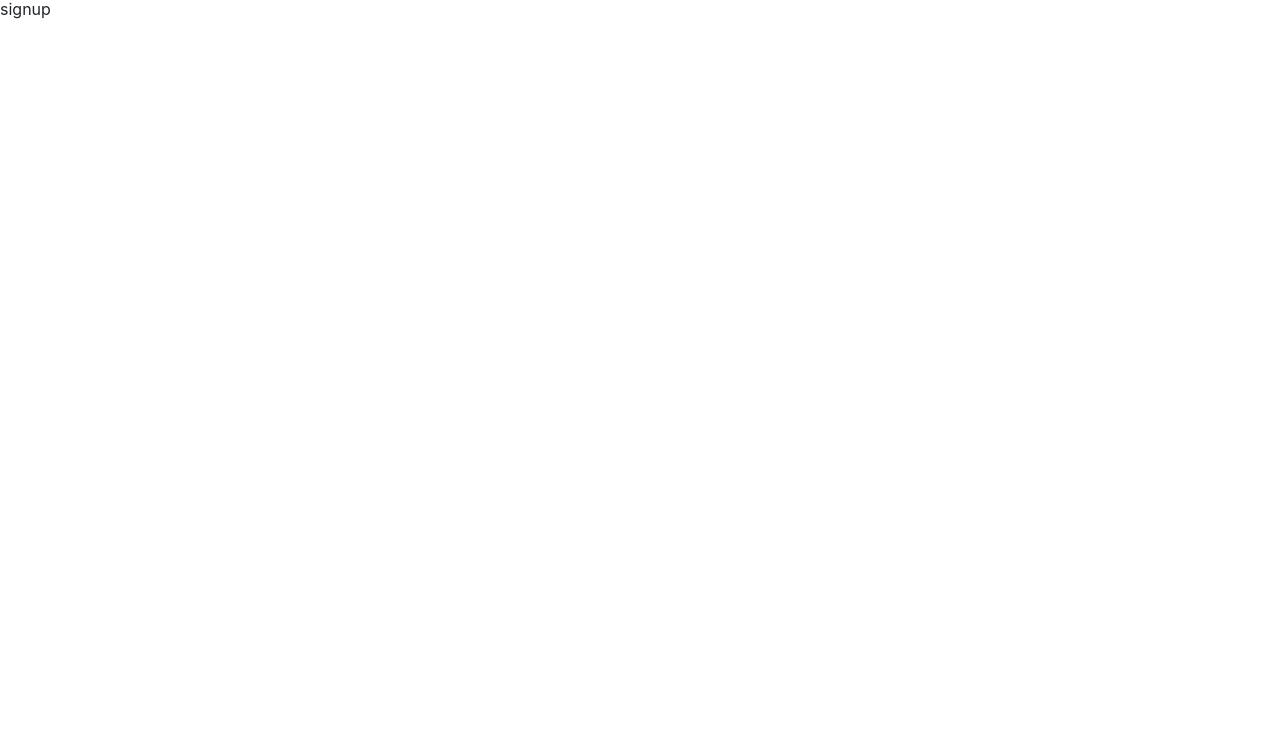
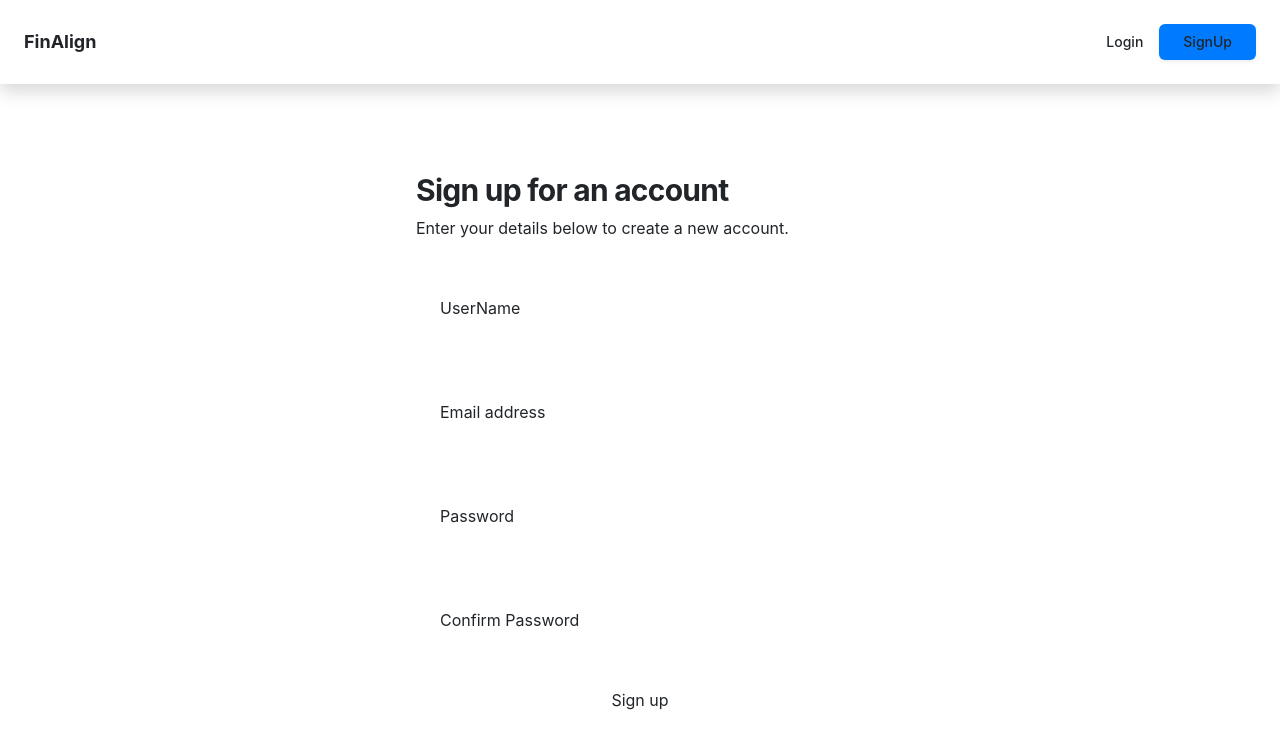
Before and after one commit to Prayas-35/FinAlign, a React (Create React App) app in the folder frontend/: page /signup in a window 1280 px wide. Shown: the top 748 px of the page. Built offline with nearby package versions, Linux system fonts and the light colour scheme.

Commit message:
authentication for signup done

```diff
--- a/frontend/src/pages/Authentication/LoginPage/LoginPage.jsx
+++ b/frontend/src/pages/Authentication/LoginPage/LoginPage.jsx
@@ -1,10 +1,84 @@
 import React from 'react'
 import './LoginPage.css'
+import { Link } from 'react-router-dom'
+import { useState } from 'react';
+import { useNavigate } from 'react-router-dom';
 const LoginPage = () => {
+  const [formData, setFormData] = useState({
+    email: '',
+    password: '',
+  });
+  const navigate = useNavigate();
+
+  const handleSubmit = async (e) => {
+    e.preventDefault();
+
+    try {
+      const response = await fetch('http://localhost:5000/auth/login', {
+        method: 'POST',
+        headers: {
+          'Content-Type': 'application/json',
+        },
+        body: JSON.stringify({
+          email: formData.email,
+          password: formData.password, // Assuming the backend expects these fields
+        }),
+      });
+
+      if (response.ok) {
+        // Redirect to homepage or dashboard if response is okay
+        navigate('/'); // Adjust the path as needed
+      } else {
+        // Handle errors or invalid responses
+        alert("Login failed.");
+      }
+    } catch (error) {
+      console.error('Error:', error);
+      alert("An error occurred. Please try again.");
+    }
+  };
+
+
   return (
-    <div>
-      <h1>login</h1>
-    </div>
+
+      <div className="flex min-h-[100dvh] flex-col">
+<header className="flex items-center justify-between px-6 py-4 bg-background shadow">
+        <Link to='/' className="text-lg font-bold" prefetch={false}>
+        <a>FinAlign</a>
+        </Link>
+        <div className="flex items-center gap-4">
+          <Link to='/login' className="text-sm font-medium hover:underline underline-offset-4" prefetch={false}>
+            Login
+          </Link>
+          <Link
+            to='/signup'
+            className="inline-flex items-center justify-center rounded-md bg-primary px-4 py-2 text-sm font-medium text-primary-foreground shadow-sm transition-colors hover:bg-primary/90 focus:outline-none focus:ring-2 focus:ring-primary focus:ring-offset-2"
+            prefetch={false}
+          >
+            <a>SignUp</a>
+          </Link>
+        </div>
+      </header>
+      <main className="flex-1 flex items-center justify-center px-4 py-12 sm:px-6 lg:px-8">
+      <div className="space-y-4">
+            <h1 className="text-3xl font-bold">Login</h1>
+            <p className="text-muted-foreground">Sign in to your account to continue.</p>
+            <form className="space-y-4" onSubmit={handleSubmit}>
+              <div className="space-y-1">
+
+                <label htmlFor="email"  className='p-4'>Email</label>
+                <input id="email" type="email" placeholder="john@example.com"  name='email'/>
+              </div>
+              <div className="space-y-1">
+                <label htmlFor="password"  className='p-4'>Password</label>
+                <input id="password" type="password" name='password' />
+              </div>
+              <button className="w-full">Login</button>
+            </form>
+          </div>
+          </main>
+        </div>
+
   )
 }
 
--- a/frontend/src/pages/Authentication/SignupPage/SignupPage.jsx
+++ b/frontend/src/pages/Authentication/SignupPage/SignupPage.jsx
@@ -1,9 +1,107 @@
 import React from 'react'
 import './SignupPage.css'
+import { Link } from 'react-router-dom'
+import { useState } from 'react';
+import { useNavigate } from 'react-router-dom';
 const SignupPage = () => {
+  const [formData, setFormData] = useState({
+    username: '',
+    email: '',
+    password: '',
+    confirmPassword: '',
+  });
+  const navigate = useNavigate();
+
+  const handleChange = (e) => {
+    const { name, value } = e.target;
+    setFormData(prevFormData => ({
+      ...prevFormData,
+      [name]: value
+    }));
+  };
+
+  const handleSubmit = async (e) => {
+    e.preventDefault();
+    if (formData.password !== formData.confirmPassword) {
+      alert("Passwords do not match.");
+      return;
+    }
+
+    try {
+      const response = await fetch('http://localhost:5000/auth/register', {
+        method: 'POST',
+        headers: {
+          'Content-Type': 'application/json',
+        },
+        body: JSON.stringify({
+          username: formData.username,
+          email: formData.email,
+          password: formData.password, // Assuming the backend expects these fields
+        }),
+      });
+
+      if (response.ok) {
+        // Redirect to homepage if response is okay
+        navigate('/'); // Adjust the path as needed
+      } else {
+        // Handle errors or invalid responses
+        alert("Registration failed.");
+      }
+    } catch (error) {
+      console.error('Error:', error);
+      alert("An error occurred. Please try again.");
+    }
+  };
   return (
     <div>
-      <h1>signup</h1>
+         <div className="flex min-h-[100dvh] flex-col">
+      <header className="flex items-center justify-between px-6 py-4 bg-background shadow">
+        <Link to='/' className="text-lg font-bold" prefetch={false}>
+        <a>FinAlign</a>
+        </Link>
+        <div className="flex items-center gap-4">
+          <Link to='/login' className="text-sm font-medium hover:underline underline-offset-4" prefetch={false}>
+            Login
+          </Link>
+          <Link
+            to='/signup'
+            className="inline-flex items-center justify-center rounded-md bg-primary px-4 py-2 text-sm font-medium text-primary-foreground shadow-sm transition-colors hover:bg-primary/90 focus:outline-none focus:ring-2 focus:ring-primary focus:ring-offset-2"
+            prefetch={false}
+          >
+            <a>SignUp</a>
+          </Link>
+        </div>
+      </header>
+      <main className="flex-1 flex items-center justify-center px-4 py-12 sm:px-6 lg:px-8">
+        <div className="max-w-md w-full space-y-8">
+          <div>
+            <h2 className="text-3xl font-bold tracking-tight text-foreground">Sign up for an account</h2>
+            <p className="mt-2 text-muted-foreground">Enter your details below to create a new account.</p>
+          </div>
+          <form className="space-y-6" onSubmit={handleSubmit}>
+            <div>
+              <label htmlFor="name" className='p-4'>UserName</label>
+              <input id="name" name="username" type="text" required  value={formData.username} onChange={handleChange}/>
+            </div>
+            <div>
+              <label htmlFor="email" className='p-4'>Email address</label>
+              <input id="email"  name="email" type="email" autoComplete="email" required value={formData.email} onChange={handleChange}/>
+            </div>
+            <div>
+              <label htmlFor="password" className='p-4'>Password</label>
+              <input id="password" name="password" type="password" autoComplete="current-password" required value={formData.password} onChange={handleChange}/>
+            </div>
+            <div>
+              <label htmlFor="confirmPassword" className='p-4'>Confirm Password</label>
+              <input id="confirmPassword"  name="confirmPassword" type="password" autoComplete="current-password" required value={formData.confirmPassword} onChange={handleChange} />
+            </div>
+            <button type="submit" className="w-full">
+              Sign up
+            </button>
+          </form>
+        </div>
+      </main>
+    </div>
     </div>
   )
 }
--- a/frontend/src/pages/HomePage/HomePage.jsx
+++ b/frontend/src/pages/HomePage/HomePage.jsx
@@ -8,7 +8,7 @@ export default function HomePage() {
   return (
     <div className="flex flex-col min-h-[100dvh]" id="homepage">
       <header className="bg-background px-4 lg:px-6 h-14 flex items-center justify-between">
-        <Link href="#" className="flex items-center" prefetch={false}>
+        <Link to='/' className="flex items-center" prefetch={false}>
           <MountainIcon className="h-6 w-6" />
           <span className="ml-2 text-lg font-semibold">FinAlign</span>
         </Link>
@@ -16,10 +16,10 @@ export default function HomePage() {
           <Link href="#" className="text-sm font-medium hover:underline underline-offset-4" prefetch={false}>
             About Us
           </Link>
-          <Link href="#" className="text-sm font-medium hover:underline underline-offset-4" prefetch={false}>
+          <Link to='/signup' className="text-sm font-medium hover:underline underline-offset-4" prefetch={false}>
             Sign Up
           </Link>
-          <Link href="#" className="text-sm font-medium hover:underline underline-offset-4" prefetch={false}>
+          <Link to='/login' className="text-sm font-medium hover:underline underline-offset-4" prefetch={false}>
             Log In
           </Link>
         </nav>
```
